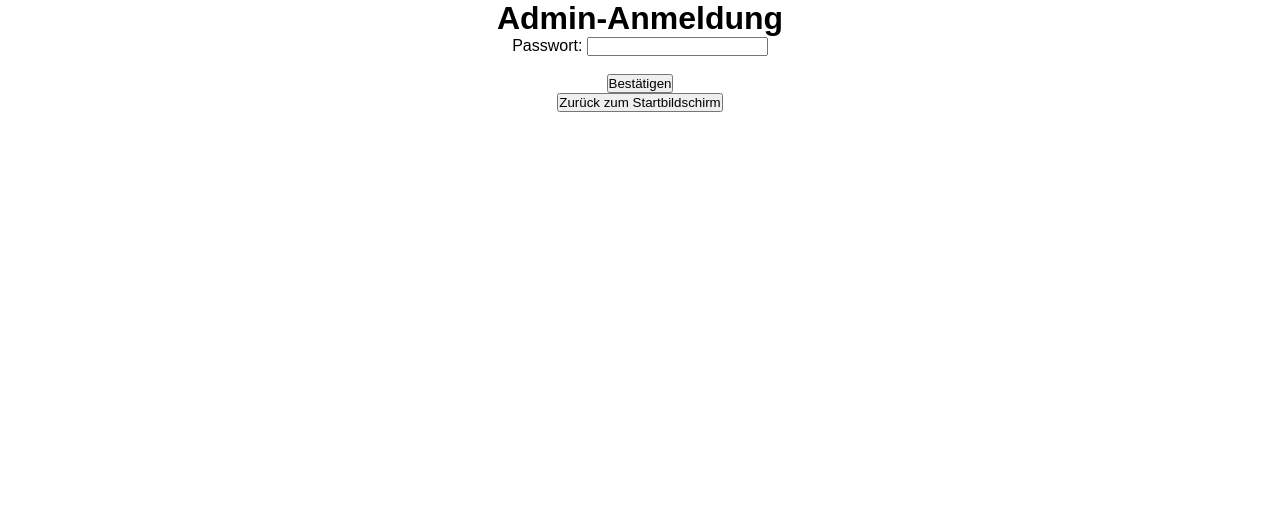
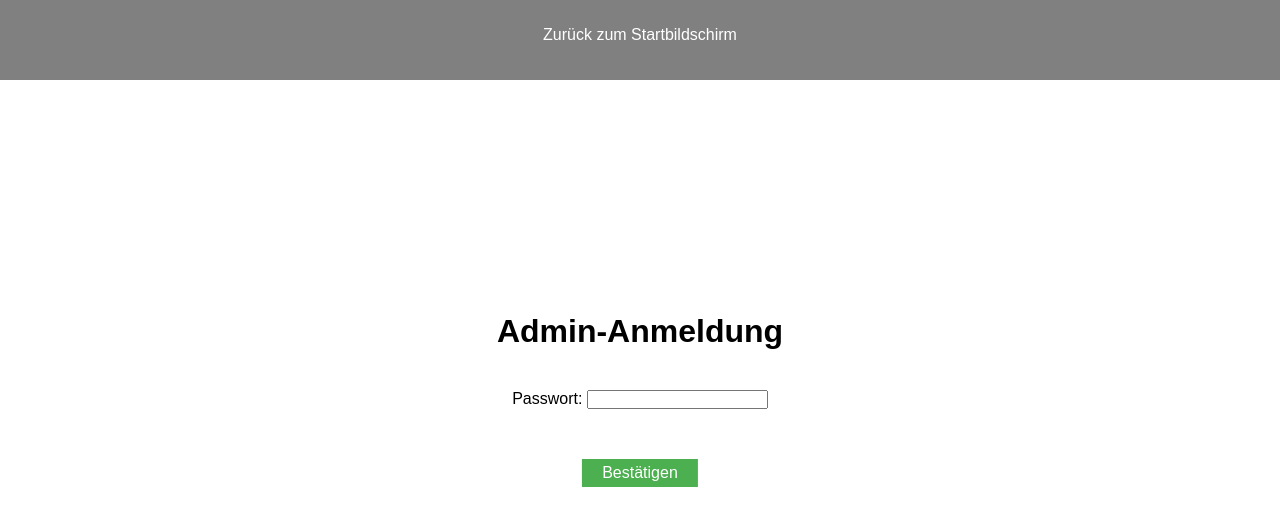
Before and after one commit to Manuel-Schmid/M153_semester-project, a PHP site: page /pages/adminLogin.php in a window 1280 px wide. Shown: the top 526 px of the page. Run offline with PHP 8.4, Linux system fonts and the light colour scheme; a stand-in replaces the project's code that opens the database connection.

Commit message:
overhauled the whole styling of the project.

```diff
--- a/pages/adminLogin.php
+++ b/pages/adminLogin.php
@@ -22,21 +22,25 @@ if (isset($_POST['password'])) {
 </head>
 <body>
 
-<header>
-    <h1>Admin-Anmeldung</h1>
-</header>
+<div class="nav-adminlogin">
+    <form action="home.php" method="post">
+        <a type="button" class="button"" href="home.php"><input type="button" name="Login" value="Zurück zum Startbildschirm" class="button"></a>
+    </form>
+</div>
 
+
+
+<div class="container-content">
+    <h1 class="title-admin">Admin-Anmeldung</h1>
+    <p class="error"><?php echo $error ?></p>
     <form action="adminLogin.php" method="post">
         <label>Passwort: </label>
         <input type="text" name="password">
         <br>
         <br>
-    <input type="submit" value="Bestätigen">
+        <input type="submit" value="Bestätigen" class="button-submit">
         <br>
-    <p class="error"><?php echo $error ?></p>
     </form>
-
-<button><a style="color: black; text-decoration: none" href="home.php">Zurück zum Startbildschirm</a></button>
-
+</div>
 </body>
 </html>
--- a/pages/adminUserData.php
+++ b/pages/adminUserData.php
@@ -15,7 +15,10 @@
 <body>
     <section class="admin_content">
         <div class="table_users">
-            <h1 class="center">Registrierte Benutzer</h1>
+            <div class="title">
+                <h1 class="center">Registrierte Benutzer</h1>
+            </div>
+
             <?php $users = getAllUsers(); ?>
             <div class="container mt-4">
                 <div class="row">
--- a/pages/adminWinner.php
+++ b/pages/adminWinner.php
@@ -156,13 +156,13 @@
     <title>Olma | Home</title>
     <link rel="stylesheet" href="../styles.css">
 </head>
-<body id="admin-view_body">
+<body id="admin-view_body" class="center">
 <section class="admin_content">
     <br>
     <h1>Gewinner</h1>
     <br>
     <form action="adminWinner.php" method="post">
-        <input type="submit" name="pickWinner" value="Gewinner auslosen">
+        <input type="submit" name="pickWinner" value="Gewinner auslosen" class="button">
         <br>
         <br>
         <table id="allWinnerAndPrizeList" style=<?php
--- a/pages/noteOfThanks.php
+++ b/pages/noteOfThanks.php
@@ -7,7 +7,7 @@
     <link rel="stylesheet" href="../styles.css">
     <link href="https://fonts.googleapis.com/icon?family=Material+Icons" rel="stylesheet">
 </head>
-<body>
+<body class="container-content">
 <img src="../assets/Logo-M153.svg" alt="" width="150">
 <div class="containerThanks">
     <h1>Wir bedanken uns ganz herzlich fürs Mitmachen!</h1>
--- a/styles.css
+++ b/styles.css
@@ -1,4 +1,8 @@
 /* general settings */
+:root {
+    --form-control-color: rebeccapurple;
+}
+
 *{
     box-sizing: border-box;
     margin: 0;
@@ -61,7 +65,109 @@ body {
 }
 
 .button {
-    width: 170px
+    background-color: grey;
+    border: none;
+    color: white;
+    padding: 5px 10px;
+    margin-top: 1vh;
+    margin-bottom: 1vh;
+    text-align: center;
+    text-decoration: none;
+    display: inline-block;
+    border-bottom: black;
+    font-size: 16px;
+}
+
+.button:hover{
+    background-color: dimgrey;
+}
+
+.button-submit{
+    background-color: #4CAF50;
+    border: none;
+    color: white;
+    padding: 5px 20px;
+    margin-top: 4vh;
+    text-align: center;
+    text-decoration: none;
+    display: inline-block;
+    font-size: 16px;
+}
+
+.button-back{
+    background-color: red;
+    border: none;
+    color: white;
+    padding: 5px 20px;
+    margin-top: 4vh;
+    text-align: center;
+    text-decoration: none;
+    display: inline-block;
+    font-size: 16px;
+}
+
+.button-back:hover{
+    background-color: darkred;
+}
+
+.button-submit:hover{
+    background-color: #275929;
+    color: white;
+}
+
+.nav {
+    position: fixed;
+    padding: 5px 10px ;
+    top: 0;
+    width: 100%;
+    height: 7vh;
+    background: grey;
+}
+
+.nav-adminlogin{
+    position: fixed;
+    top: 0;
+    width: 100%;
+    height: 10vh;
+    background: grey;
+}
+
+.container-content{
+    position: absolute;
+    left: 50%;
+    top: 50%;
+    transform: translate(-50%, -50%);
+    padding: 10px;
+}
+
+.container-content h1{
+    margin-bottom: 5vh;
+}
+
+.picture{
+    margin-bottom: 5vh;
+}
+
+.title{
+    margin-top: 2%;
+}
+
+.button-60:active {
+    border-color: #4a4a4a;
+    outline: 0;
+}
+
+.button-60:focus {
+    border-color: #485fc7;
+    outline: 0;
+}
+
+.button-60:hover {
+    border-color: #b5b5b5;
+}
+
+.button-60:focus:not(:active) {
+    box-shadow: rgba(72, 95, 199, .25) 0 0 0 .125em;
 }
 
 .center {
@@ -80,7 +186,7 @@ span {
 #users, #allWinnerAndPrizeList, #prizeList{
     font-family: Arial, Helvetica, sans-serif;
     border-collapse: collapse;
-    /*width: max-content;*/
+    width: max-content;
     margin: auto;
     overflow-y: scroll;
     height: 70vh;
@@ -108,17 +214,6 @@ span {
 
 .answers{
     color: white;
-}
-
-.buttonExample {
-    background-color: #4CAF50; /* Green */
-    border: none;
-    color: black;
-    padding: 15px 32px;
-    text-align: center;
-    text-decoration: none;
-    display: inline-block;
-    font-size: 16px;
 }
 
 #answer1{
```
Also changed, not shown: pages/Camera.php (+10 -6 lines), pages/home.php (+19 -13 lines), pages/prizesScreen.php (+8 -9 lines). Lines whose indentation alone changed are shown as unchanged.
